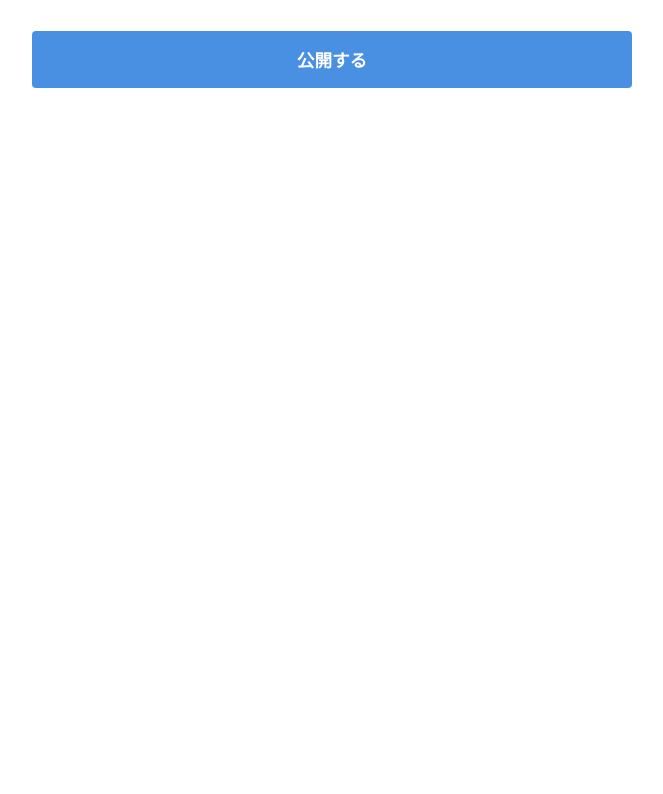
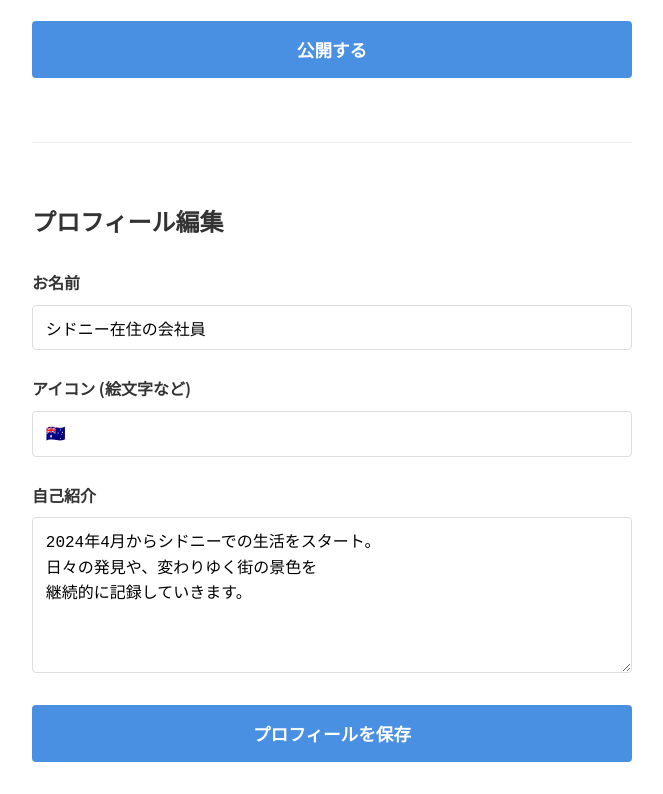
Before and after one commit to tmiyoshi0525/sydney-diary, a Next.js app: page /admin in a window 1280 px wide. Shown: the part 628-1422 px from the top of the page, without its empty margins (308-971 px from the left). Before the commit the page ends 800 px from the top, so only its background shows below. Built offline with nearby package versions, Linux system fonts and the light colour scheme.

Commit message:
Make profile editable

```diff
--- /dev/null
+++ b/src/actions/profile.ts
@@ -0,0 +1,19 @@
+'use server';
+
+import { updateProfile } from '@/lib/db';
+import { revalidatePath } from 'next/cache';
+
+export async function updateProfileAction(formData: FormData) {
+    const name = formData.get('name') as string;
+    const bio = formData.get('bio') as string;
+    const avatar = formData.get('avatar') as string;
+
+    await updateProfile({
+        name,
+        bio,
+        avatar,
+    });
+
+    revalidatePath('/profile');
+    revalidatePath('/admin');
+}
--- a/src/app/admin/page.tsx
+++ b/src/app/admin/page.tsx
@@ -18,7 +18,8 @@ export default function AdminPage() {
 
     return (
         <main className="container" style={{ padding: '2rem 0', maxWidth: '600px' }}>
-            <h1 style={{ marginBottom: '2rem' }}>記事投稿 (管理画面)</h1>
+            <section style={{ marginBottom: '4rem' }}>
+                <h1 style={{ marginBottom: '2rem' }}>記事投稿</h1>
                 <form onSubmit={handleSubmit} style={{ display: 'flex', flexDirection: 'column', gap: '1.5rem' }}>
                     <div>
                         <label style={{ display: 'block', marginBottom: '0.5rem', fontWeight: 'bold' }}>タイトル</label>
@@ -67,6 +68,64 @@ export default function AdminPage() {
                         {loading ? '投稿中...' : '公開する'}
                     </button>
                 </form>
+            </section>
+
+            <hr style={{ border: 'none', borderTop: '1px solid #eee', marginBottom: '4rem' }} />
+
+            <section>
+                <h1 style={{ marginBottom: '2rem' }}>プロフィール編集</h1>
+                <form action={async (formData) => {
+                    const { updateProfileAction } = await import('@/actions/profile');
+                    await updateProfileAction(formData);
+                    alert('プロフィールを更新しました！');
+                }} style={{ display: 'flex', flexDirection: 'column', gap: '1.5rem' }}>
+                    <div>
+                        <label style={{ display: 'block', marginBottom: '0.5rem', fontWeight: 'bold' }}>お名前</label>
+                        <input
+                            name="name"
+                            defaultValue="シドニー在住の会社員"
+                            required
+                            style={{ width: '100%', padding: '0.8rem', fontSize: '1rem', border: '1px solid #ddd', borderRadius: '4px' }}
+                        />
+                    </div>
+
+                    <div>
+                        <label style={{ display: 'block', marginBottom: '0.5rem', fontWeight: 'bold' }}>アイコン (絵文字など)</label>
+                        <input
+                            name="avatar"
+                            defaultValue="🇦🇺"
+                            required
+                            style={{ width: '100%', padding: '0.8rem', fontSize: '1rem', border: '1px solid #ddd', borderRadius: '4px' }}
+                        />
+                    </div>
+
+                    <div>
+                        <label style={{ display: 'block', marginBottom: '0.5rem', fontWeight: 'bold' }}>自己紹介</label>
+                        <textarea
+                            name="bio"
+                            required
+                            rows={5}
+                            defaultValue={`2024年4月からシドニーでの生活をスタート。\n日々の発見や、変わりゆく街の景色を\n継続的に記録していきます。`}
+                            style={{ width: '100%', padding: '0.8rem', fontSize: '1rem', border: '1px solid #ddd', borderRadius: '4px', lineHeight: '1.6' }}
+                        ></textarea>
+                    </div>
+
+                    <button
+                        type="submit"
+                        style={{
+                            backgroundColor: '#4A90E2',
+                            color: 'white',
+                            padding: '1rem',
+                            fontSize: '1.1rem',
+                            fontWeight: 'bold',
+                            borderRadius: '4px',
+                            cursor: 'pointer',
+                        }}
+                    >
+                        プロフィールを保存
+                    </button>
+                </form>
+            </section>
         </main>
     );
 }
--- a/src/lib/db.ts
+++ b/src/lib/db.ts
@@ -45,3 +45,29 @@ export async function updatePost(updatedPost: Post) {
         data: updatedPost,
     });
 }
+
+export interface Profile {
+    id: number;
+    name: string;
+    bio: string;
+    avatar: string;
+}
+
+export async function getProfile(): Promise<Profile | null> {
+    return await prisma.profile.findUnique({
+        where: { id: 1 },
+    });
+}
+
+export async function updateProfile(data: Partial<Profile>) {
+    await prisma.profile.upsert({
+        where: { id: 1 },
+        update: data,
+        create: {
+            id: 1,
+            name: data.name || 'シドニー在住',
+            bio: data.bio || '',
+            avatar: data.avatar || '🇦🇺',
+        },
+    });
+}
```
Also changed, not shown: prisma/seed.js (+24 -3 lines), src/app/profile/page.tsx (+11 -6 lines), 1 other file (tests, documents, lock files or other folders). Lines whose indentation alone changed are shown as unchanged.
